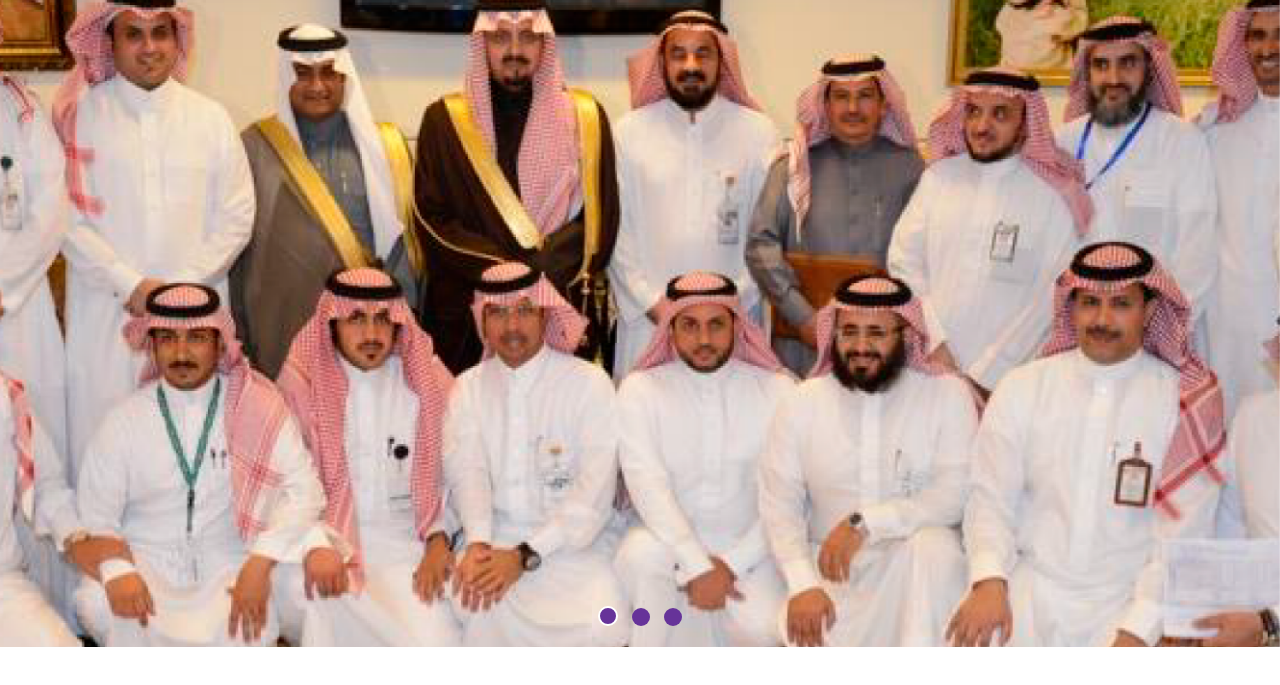
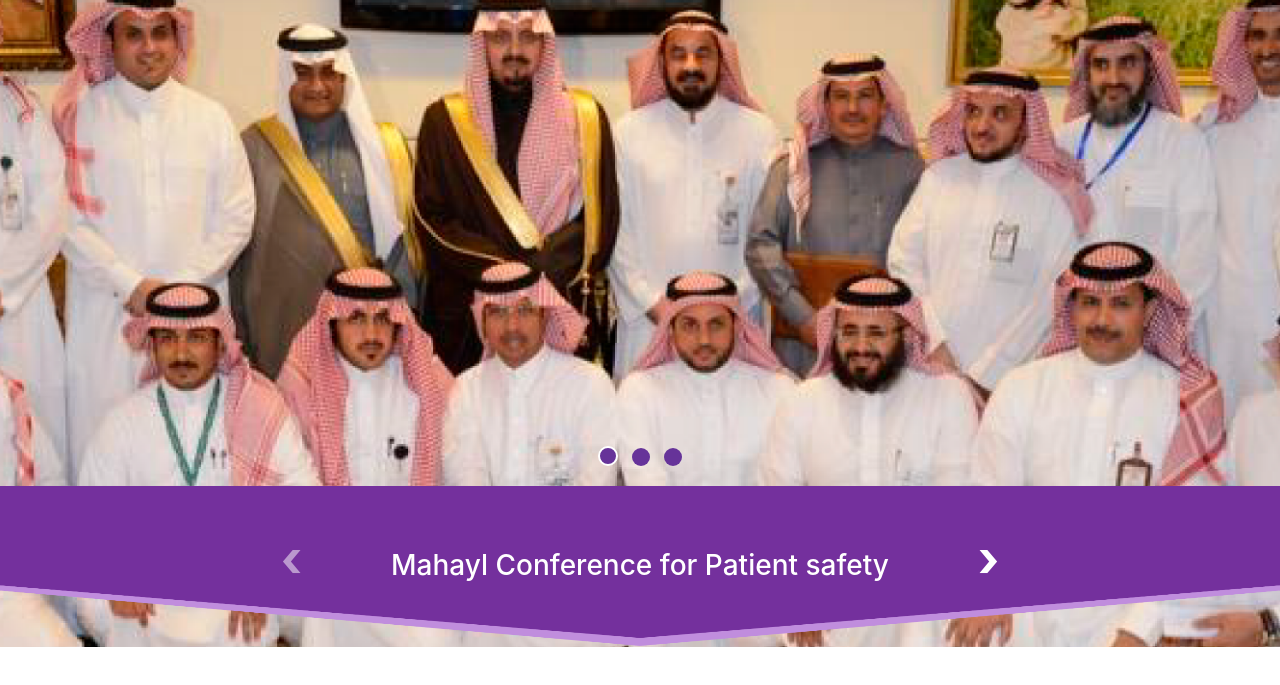
Before and after one commit to AmanySamy/Mahael.github.io, a website: page index.html in a window 1280 px wide. Shown: the part 153-838 px from the top of the page. Drawn offline with Linux system fonts and the light colour scheme.

Commit message:
Add Slide Caption

```diff
--- a/index.html
+++ b/index.html
@@ -52,13 +52,13 @@
 	<header>
 		<div class="owl-carousel owl-theme">
 			<div class="item item1">
-
+				<h3 class="slide-caption">Mahayl Conference for Patient safety</h3>
 			</div>
 			<div class="item item2">
-
+				<h3 class="slide-caption">Mahayl Conference for Patient safety</h3>
 			</div>
 			<div class="item item3">
-
+				<h3 class="slide-caption">Mahayl Conference for Patient safety</h3>
 			</div>
 
 		</div>
--- a/js/script.js
+++ b/js/script.js
@@ -7,6 +7,7 @@ $(function(){
 	// Call Owl Carousel Plugin
 	$(".owl-carousel").owlCarousel({
 		items:1,
+		nav:true,
 	});
 
 	// Set Height of Owl Carousel
--- a/sass/pages/_home.scss
+++ b/sass/pages/_home.scss
@@ -8,6 +8,21 @@ header{
 		.item{
 			background-size: cover !important;
  		    background-position: center center !important;
+ 		    position:relative;
+ 		    h3.slide-caption {
+			    position: absolute;
+			    bottom: -1%;
+			    left: 50%;
+			    transform: translateX(-50%);
+			    background: url(../img/Slider_Section.png) no-repeat;
+			    width: 100%;
+			    height: 23%;
+			    background-size: 100% 100%;
+			    color: #FFF;
+			    display: flex;
+			    align-items: center;
+			    justify-content: center;
+			}
 		}
 		.item1{
 			background: url("../img/Slide_image.png") no-repeat;
@@ -34,12 +49,32 @@ header{
 				}
 			}
 		}
-		.owl-nav.disabled+.owl-dots {
+		.owl-dots ,.owl-nav{
 		    margin-top: 0px;
 		    position: absolute;
-		    bottom: 10px;
+		    bottom: calc(23% + 10px);
 		    left: 50%;
 		    transform: translateX(-50%);
+		}
+		.owl-nav{
+			bottom: calc(5% + 10px) !important;
+			width: 100%;
+			button.owl-prev {
+			    right: 26%;
+			}
+			button.owl-next {
+			    left: 26%;
+			}
+			button.owl-prev,
+			button.owl-next{
+				position:relative;
+				span {
+				    color: #FFF;
+				    font-size: 50px;
+				    padding: 0;
+				    font-weight: bold;
+				}
+			}
 		}
 	}
 }
```
Also changed, not shown: css/style.css, 1 other file.
